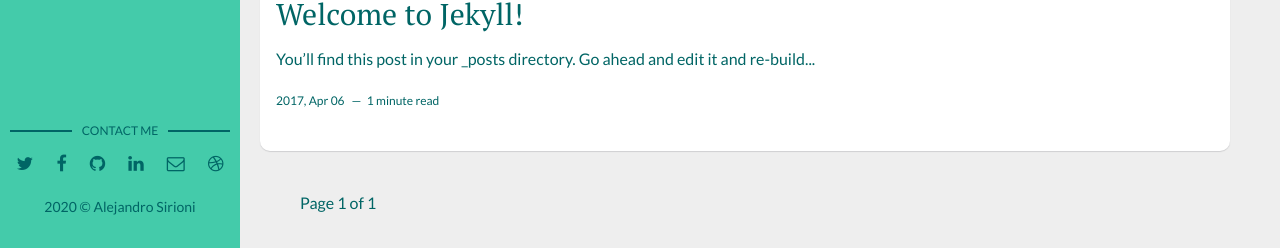
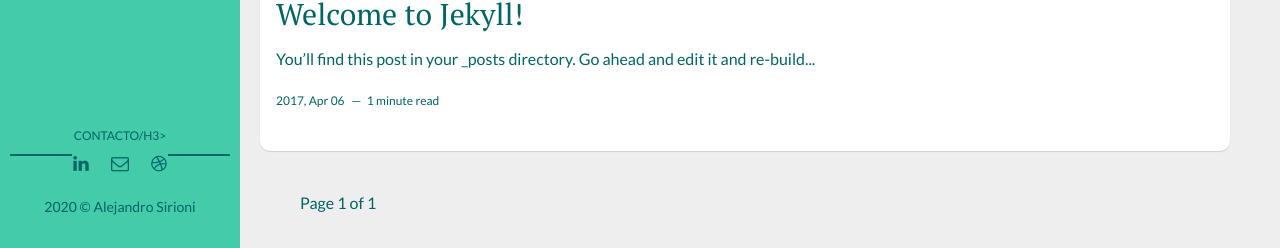
Before and after one commit to alesirioni/alesirioni.github.io, a Jekyll site: the page built from index.html, in a window 1280 px wide and 1296 px high. Shown: the part 1045-1293 px from the top of the window. Built offline with Jekyll 4.4.1, drawn with Linux system fonts in a browser that asks for light colours; the list of posts is cut into pages by our own code.

Commit message:
Update main.html

```diff
--- a/_layouts/main.html
+++ b/_layouts/main.html
@@ -14,9 +14,9 @@
   </header> <!-- End Header -->
   <footer>
     <section class="contact">
-      <h3 class="contact-title">Contact me</h3>
+      <h3 class="contact-title">Contacto/h3>
       <ul>
-        {% if site.social-twitter %}
+       <!-- {% if site.social-twitter %}
           <li><a href="https://twitter.com/{{ site.social-twitter }}" target="_blank"><i class="fa fa-twitter" aria-hidden="true"></i></a></li>
         {% else %}
           <li><a href="https://twitter.com/artemsheludko_" target="_blank"><i class="fa fa-twitter" aria-hidden="true"></i></a></li>
@@ -30,7 +30,7 @@
           <li class="github"><a href="http://github.com/{{site.social-github}}" target="_blank"><i class="fa fa-github"></i></a></li>
         {% else %}
           <li class="github"><a href="http://github.com/" target="_blank"><i class="fa fa-github" aria-hidden="true"></i></a></li>
-        {% endif %}
+        {% endif %}-->
         {% if site.social-linkedin %}
           <li class="linkedin"><a href="https://in.linkedin.com/in/{{site.social-linkedin}}" target="_blank"><i class="fa fa-linkedin"></i></a></li>
         {% else %}
```
